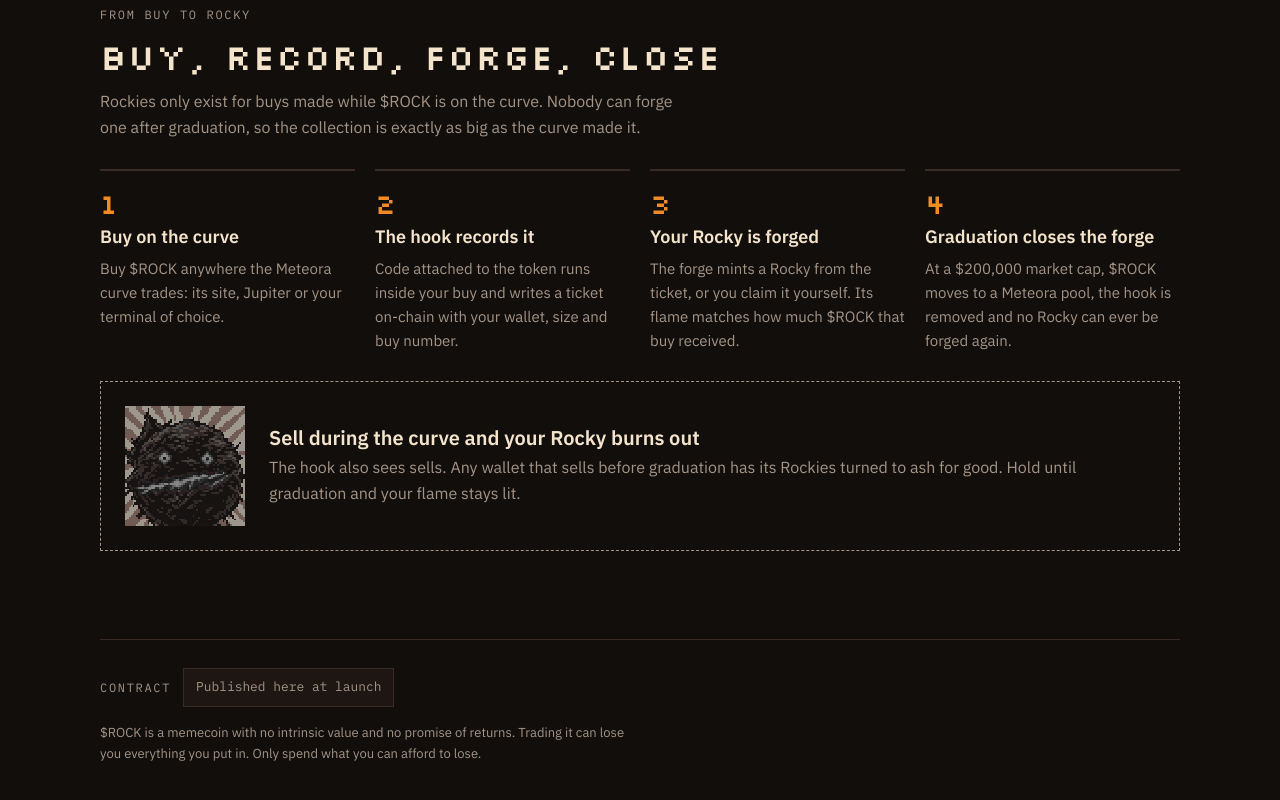
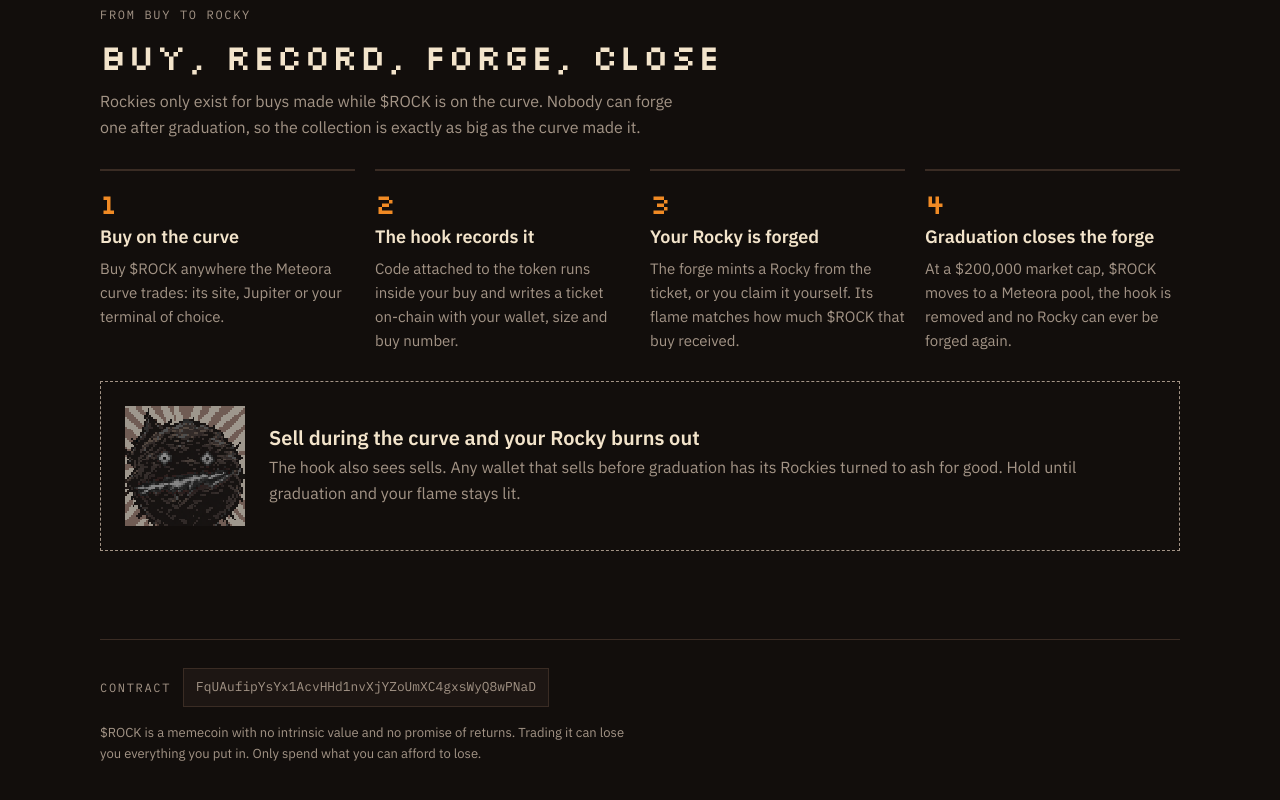
Before and after one commit to devsolusd1/rockhook, a plain HTML site: page index.html in a window 1280 px wide. Shown: the part 872-1672 px from the top of the page. Drawn offline with Linux system fonts and the light colour scheme.

Commit message:
Show the token mint FqUAufipYsYx1AcvHHd1nvXjYZoUmXC4gxsWyQ8wPNaD on the site

```diff
--- a/index.html
+++ b/index.html
@@ -708,7 +708,7 @@
     rpc: params.get('rpc')
       || (/(^|\.)rockhook\.fun$|\.vercel\.app$/.test(location.hostname) ? `${location.origin}/api/rpc` : 'https://api.mainnet-beta.solana.com'),
     // The $ROCK mint, filled in at launch.
-    mint: params.get('mint') || '',
+    mint: params.get('mint') || 'FqUAufipYsYx1AcvHHd1nvXjYZoUmXC4gxsWyQ8wPNaD',
     program: '342z5Sawvar7fcAiyt9J82ysEYs5rGaJp5wuH27Q9AAS',
   };
   const CORE = 'CoREENxT6tW1HoK8ypY1SxRMZTcVPm7R94rH4PZNhX7d';
```
